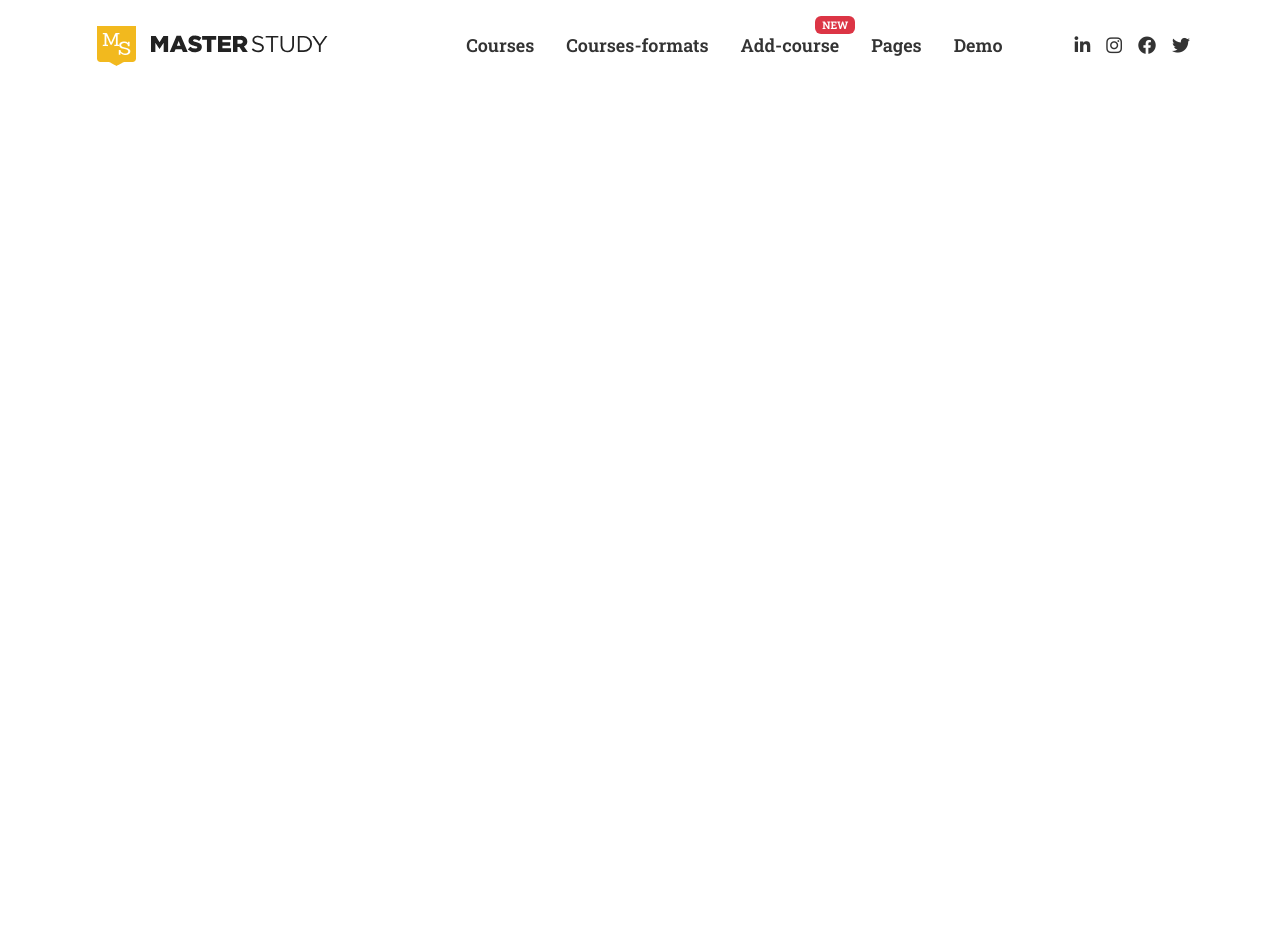
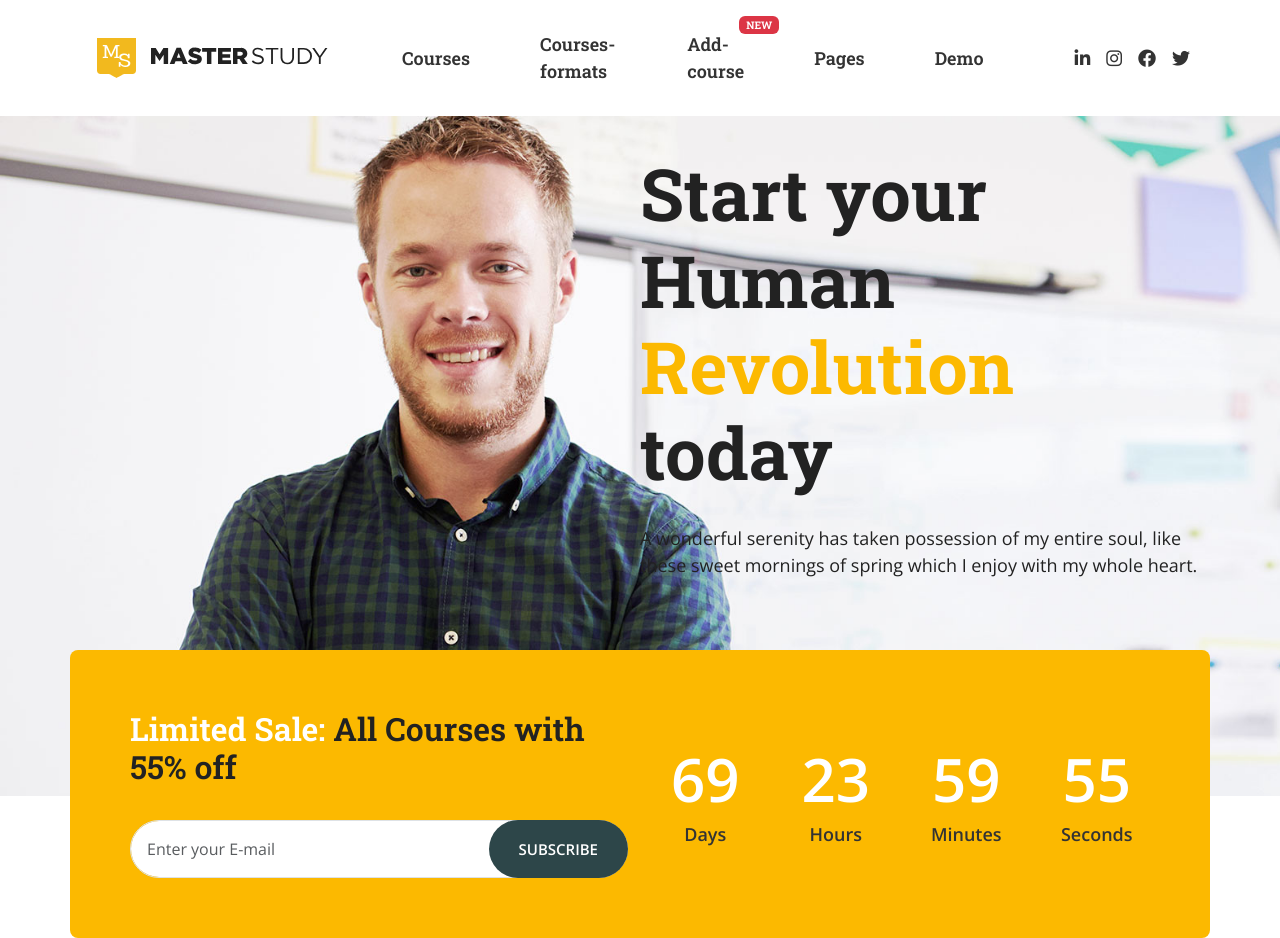
Before and after one commit to leonardomastrangelo/proj-html-vuejs, a Vue app: page / in a window 1280 px wide. Before the commit the page ends 800 px from the top, so only its background shows below. Built offline with nearby package versions, Linux system fonts and the light colour scheme.

Commit message:
Milestone 1: first Section + CountDown

```diff
--- a/src/App.vue
+++ b/src/App.vue
@@ -1,13 +1,16 @@
 <template>
   <HeaderMS />
+  <HeroComponent />
 </template>
 
 <script>
 import { store } from './assets/data/store.js';
 import HeaderMS from './components/HeaderMS.vue'
+import HeroComponent from './components/HeroComponent.vue';
 export default {
   components: {
     HeaderMS,
+    HeroComponent
   },
   data() {
     return {
--- a/src/assets/css/style.scss
+++ b/src/assets/css/style.scss
@@ -21,3 +21,13 @@ ul {
 a {
     text-decoration: none;
 }
+
+h1 {
+    font-family: 'Roboto Slab';
+    font-weight: 700;
+    font-size: 4.8em;
+}
+
+h2 {
+    font-family: 'Roboto Slab';
+}
--- a/src/assets/data/store.js
+++ b/src/assets/data/store.js
@@ -1,6 +1,12 @@
 import { reactive } from "vue";
 
 export const store = reactive({
+  headerLinks: {
+    firstLink: "Courses",
+    secondLink: "Courses-formats",
+    thirdLink: "Add-course",
+    fourthLink: "Pages",
+    finthLink: "Demo",
     subLinksFormats: [
       "Default Style",
       "Classic Style",
@@ -29,4 +35,5 @@ export const store = reactive({
       "Language Center",
     ],
     headerSocials: ["linkedin-in", "instagram", "facebook", "twitter"],
+  },
 });
--- a/src/components/HeaderMS.vue
+++ b/src/components/HeaderMS.vue
@@ -8,41 +8,47 @@
             <!-- links -->
             <div class="col-9 d-flex justify-content-end align-items-center">
                 <ul class="d-flex justify-content-end align-items-center">
-                    <li class="p-3" :class="{ 'active': isActive('courses') }" @click="selectLink('courses')">
+                    <!-- courses -->
+                    <li :class="{ 'active': isActive('courses') }" @click="selectLink('courses')">
                         <a href="#">
-                            {{ courses }}
+                            {{ store.headerLinks.firstLink }}
                         </a>
                         <div v-if="isActive('courses')" class="active-bar"></div>
                     </li>
-                    <li class="p-3" :class="{ 'active': isActive('courses-formats') }"
-                        @click="selectLink('courses-formats')" id="courses-formats">
+                    <!-- courses-formats -->
+                    <li :class="{ 'active': isActive('courses-formats') }" @click="selectLink('courses-formats')"
+                        id="courses-formats">
                         <a href="#">
-                            {{ coursesFormats }}
+                            {{ store.headerLinks.secondLink }}
                         </a>
                         <div v-if="isActive('courses-formats')" class="active-bar"></div>
                         <ul class="sub-nav">
-                            <li v-for="link in store.subLinksFormats" class="py-2">
+                            <!-- subnav courses-formats -->
+                            <li v-for="link in store.headerLinks.subLinksFormats" class="py-2">
                                 <a href="#">
                                     {{ link }}
                                 </a>
                             </li>
                         </ul>
                     </li>
-                    <li class="p-3" :class="{ 'active': isActive('add-course') }" @click="selectLink('add-course')">
+                    <!-- add course -->
+                    <li :class="{ 'active': isActive('add-course') }" @click="selectLink('add-course')">
                         <a href="#">
-                            {{ addCourse }}
+                            {{ store.headerLinks.thirdLink }}
                         </a>
                         <div class="text-uppercase badge text-bg-danger">
                             new
                         </div>
                         <div v-if="isActive('add-course')" class="active-bar"></div>
                     </li>
-                    <li class="p-3" :class="{ 'active': isActive('pages') }" @click="selectLink('pages')" id="pages">
+                    <!-- pages -->
+                    <li :class="{ 'active': isActive('pages') }" @click="selectLink('pages')" id="pages">
                         <a href="#">
-                            {{ pages }}
+                            {{ store.headerLinks.fourthLink }}
                         </a>
                         <ul class="sub-nav">
-                            <li v-for="link in store.subLinkPages" class="py-2">
+                            <!-- subnav pages -->
+                            <li v-for="link in store.headerLinks.subLinkPages" class="py-2">
                                 <a href="#">
                                     {{ link }}
                                 </a>
@@ -50,13 +56,15 @@
                         </ul>
                         <div v-if="isActive('pages')" class="active-bar"></div>
                     </li>
-                    <li class="p-3" :class="{ 'active': isActive('demo') }" @click="selectLink('demo')" id="demo">
+                    <!-- demo -->
+                    <li :class="{ 'active': isActive('demo') }" @click="selectLink('demo')" id="demo">
                         <a href="#">
-                            {{ demo }}
+                            {{ store.headerLinks.finthLink }}
                         </a>
                         <div v-if="isActive('demo')" class="active-bar"></div>
                         <ul class="sub-nav">
-                            <li v-for="link in store.subLinksDemo" class="py-2">
+                            <!-- subnav demo -->
+                            <li v-for="link in store.headerLinks.subLinksDemo" class="py-2">
                                 <a href="#">
                                     {{ link }}
                                 </a>
@@ -66,7 +74,7 @@
                 </ul>
                 <!-- socials -->
                 <ul class="d-flex justify-content-end align-items-center ps-5">
-                    <li v-for="social in store.headerSocials" class="p-2">
+                    <li v-for="social in store.headerLinks.headerSocials" class="p-2">
                         <a href="#">
                             <i :class="`fa-brands fa-${social}`"></i>
                         </a>
@@ -84,11 +92,6 @@ export default {
         return {
             store,
             activeLink: null,
-            courses: "Courses",
-            coursesFormats: "Courses-formats",
-            addCourse: "Add-course",
-            pages: "Pages",
-            demo: "Demo"
         }
     },
     methods: {
@@ -111,6 +114,7 @@ export default {
 
     li {
         position: relative;
+        padding: 15px 35px;
 
         a {
             color: $brand_dark;
@@ -143,6 +147,7 @@ export default {
 
 .sub-nav {
     width: 250px;
+    padding: 15px 0;
     background-color: $brand_less_light;
     box-shadow: 5px 5px 5px rgba(0, 0, 0, 0.344);
     display: flex;
@@ -151,8 +156,9 @@ export default {
     justify-content: center;
     align-items: center;
     position: absolute;
-    top: 94%;
+    top: 93%;
     left: -10%;
+    z-index: 2;
     border-top: 4px solid $brand_primary;
     transform: translateY(10px);
     transition: all 0.3s ease-in-out;
@@ -174,6 +180,11 @@ export default {
     transform: translateY(0px);
 }
 
+#pages:hover .sub-nav {
+    opacity: 1;
+    transform: translateY(0px);
+}
+
 #demo:hover .sub-nav {
     opacity: 1;
     transform: translateY(0px);
--- /dev/null
+++ b/src/components/HeroComponent.vue
@@ -0,0 +1,57 @@
+<template>
+    <section id="hero" class="py-5">
+        <div class="container d-flex justify-content-end align-items-center h-75">
+            <div class="w-50">
+                <h1>
+                    Start your Human <span>Revolution</span> today
+                </h1>
+                <p>
+                    {{ paragraph }}
+                </p>
+            </div>
+        </div>
+
+        <TimerComponent :initialTime="70 * 24 * 60 * 60" />
+    </section>
+</template>
+
+<script>
+import TimerComponent from './TimerComponent.vue'
+export default {
+    name: 'HeroComponent',
+    components: {
+        TimerComponent
+    },
+    data() {
+        return {
+            paragraph: "A wonderful serenity has taken possession of my entire soul, like these sweet mornings of spring which I enjoy with my whole heart."
+        }
+    },
+    methods: {
+
+    },
+    computed: {
+
+    }
+}
+</script>
+
+<style lang="scss" scoped>
+@use '../assets/css/partials/variables.scss' as *;
+
+#hero {
+    height: 85vh;
+    width: 100%;
+    background-image: url('/images/slide-1.jpg');
+    background-size: cover;
+}
+
+h1 span {
+    color: $brand_primary;
+}
+
+.container p {
+    font-size: 1.2em;
+    padding: 20px 0;
+}
+</style>
--- /dev/null
+++ b/src/components/TimerComponent.vue
@@ -0,0 +1,135 @@
+<template>
+    <div class="container rounded-3 mt-5">
+        <div class="row">
+            <div class="col-6">
+                <h2>
+                    <span>
+                        Limited Sale:
+                    </span>
+                    All Courses with {{ discount }}% off
+                </h2>
+                <div class="position-relative">
+                    <input type="text" class="form-control p-3 rounded-pill" placeholder="Enter your E-mail">
+                    <button class="my-btn rounded-pill">
+                        subscribe
+                    </button>
+                </div>
+            </div>
+            <div class="col-6">
+                <div class="row h-100 align-items-center text-center">
+                    <div class="col-3">
+                        <span>{{ days }}</span>
+                        <h4>Days</h4>
+                    </div>
+                    <div class="col-3">
+                        <span>{{ hours }}</span>
+                        <h4>Hours</h4>
+                    </div>
+                    <div class="col-3">
+                        <span>{{ minutes }}</span>
+                        <h4>Minutes</h4>
+                    </div>
+                    <div class="col-3">
+                        <span>{{ seconds }}</span>
+                        <h4>Seconds</h4>
+                    </div>
+
+                </div>
+            </div>
+        </div>
+
+    </div>
+</template>
+
+<script>
+export default {
+    props: {
+        initialTime: {
+            type: Number,
+            required: true,
+        },
+    },
+    data() {
+        return {
+            discount: 55,
+            countdownTime: this.initialTime,
+            countdownInterval: null,
+
+        }
+    },
+    computed: {
+        days() {
+            return Math.floor(this.countdownTime / (24 * 60 * 60));
+        },
+        hours() {
+            return Math.floor((this.countdownTime % (24 * 60 * 60)) / 3600);
+        },
+        minutes() {
+            return Math.floor((this.countdownTime % 3600) / 60);
+        },
+        seconds() {
+            return this.countdownTime % 60;
+        },
+    },
+    methods: {
+        startCountdown() {
+            this.countdownInterval = setInterval(() => {
+                if (this.countdownTime > 0) {
+                    this.countdownTime--;
+                } else {
+                    clearInterval(this.countdownInterval);
+                }
+            }, 1000);
+        },
+    },
+    mounted() {
+        this.startCountdown();
+    },
+    beforeDestroy() {
+        clearInterval(this.countdownInterval);
+    },
+}
+</script>
+
+<style lang="scss" scoped>
+@use '../assets/css/partials/variables' as *;
+
+h2 {
+    font-weight: 600;
+    padding-bottom: 25px;
+
+    span {
+        color: white;
+    }
+}
+
+.container {
+    background-color: $brand_primary;
+    padding: 60px;
+
+    .col-3 {
+        font-size: 4em;
+        color: $brand_light;
+        font-weight: 600;
+
+        h4 {
+            color: $brand_dark;
+            font-weight: 600;
+            font-size: 0.3em;
+        }
+    }
+}
+
+.my-btn {
+    border: 0;
+    background-color: $brand_secondary;
+    height: 100%;
+    padding: 0 30px;
+    position: absolute;
+    right: 0;
+    top: 0;
+    text-transform: uppercase;
+    color: $brand_light;
+    font-weight: 600;
+}
+</style>
```
Lines whose indentation alone changed are shown as unchanged.
